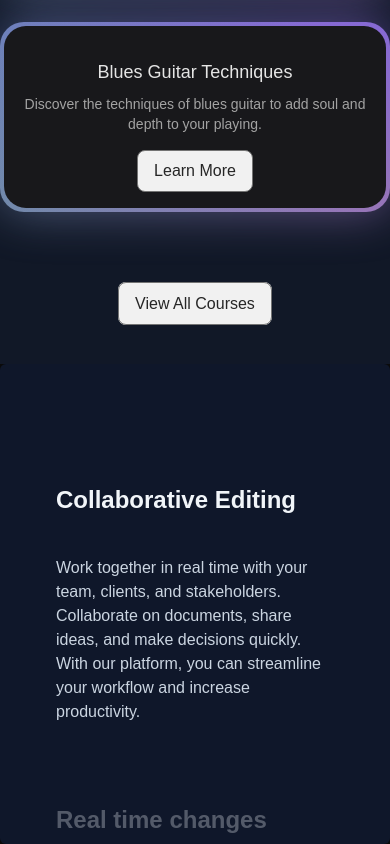
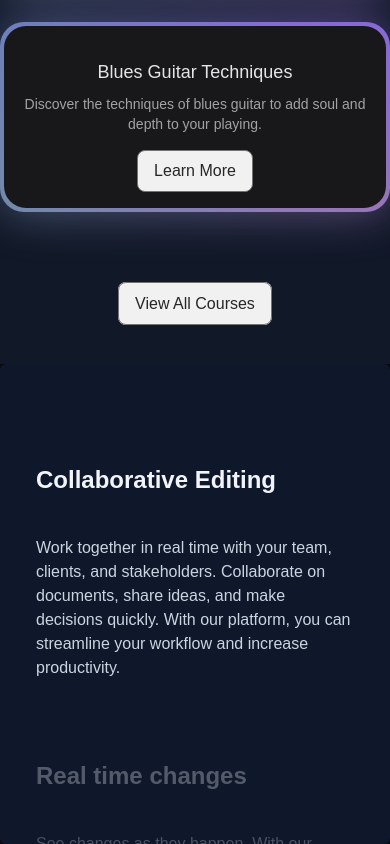
Before and after one commit to Ronikrr/music_system, a Next.js app: page / in a window 390 px wide. Shown: the part 1482-2326 px from the top of the page. Built offline with nearby package versions, Linux system fonts and the light colour scheme.

Commit message:
first commit

```diff
--- a/src/components/ui/sticky-scroll-reveal.tsx
+++ b/src/components/ui/sticky-scroll-reveal.tsx
@@ -64,10 +64,10 @@ export const StickyScroll = ({
       animate={{
         backgroundColor: backgroundColors[activeCard % backgroundColors.length],
       }}
-      className="relative w-full flex h-[30rem] justify-center space-x-10 overflow-y-auto rounded-md p-10 scrollbar-hidden"
+      className="relative w-full flex h-[30rem] justify-center space-x-10 overflow-y-auto rounded-md p-5 lg:p-10 scrollbar-hidden"
       ref={ref}
     >
-      <div className="div relative flex items-start px-4">
+      <div className="div relative lg:w-[70%] flex items-start px-4">
         <div className="max-w-2xl">
           {content.map((item, index) => (
             <div key={item.title + index} className="my-20">
```
